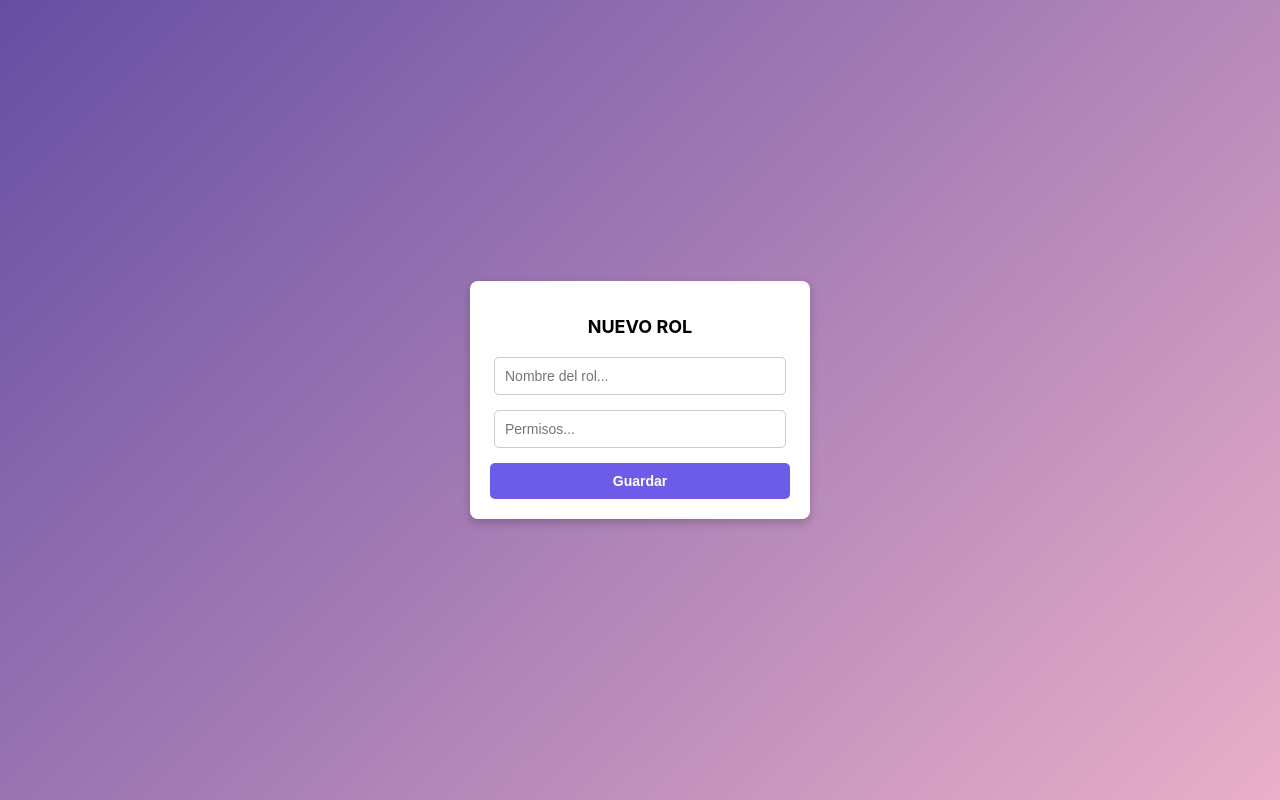
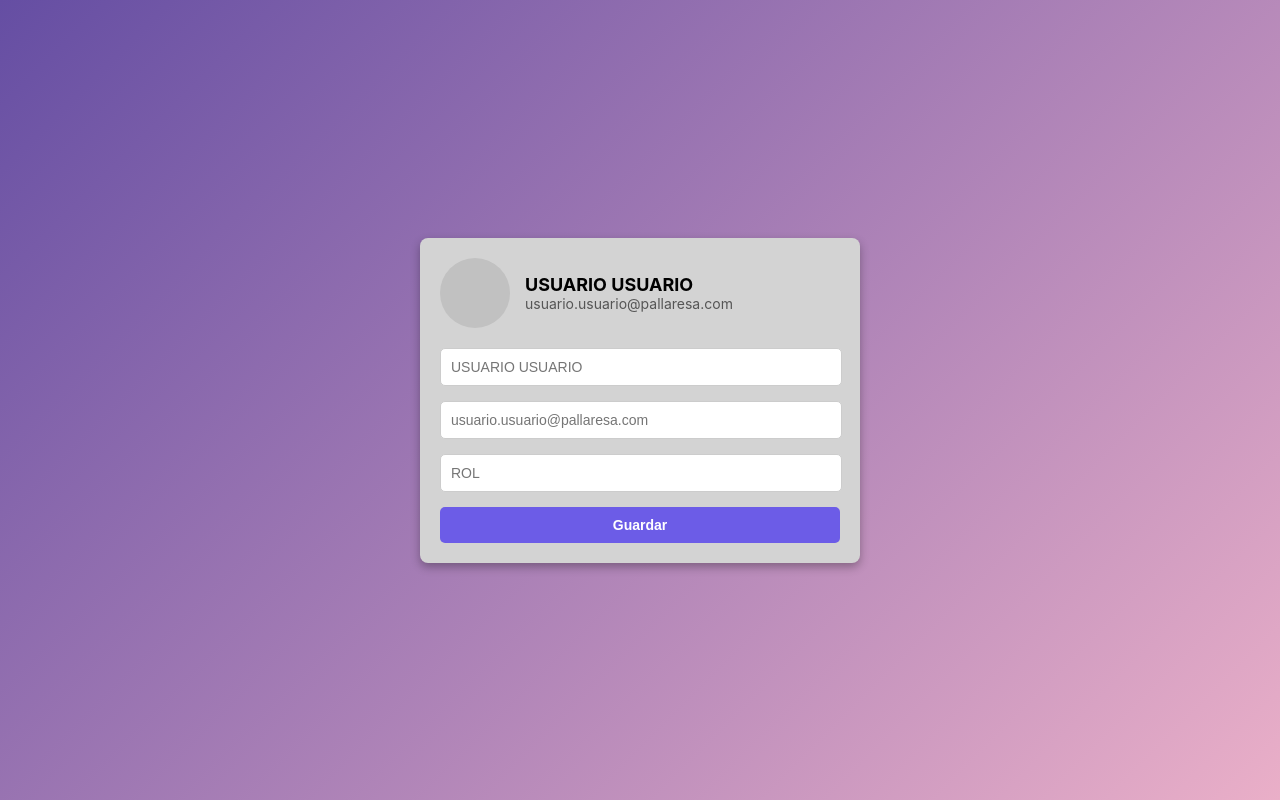
Before and after one commit to NHerreroo/Pallaresa_Gestor_Web, a React (Create React App) app in the folder pallaresa_gestor_web/: page / in a window 1280 px wide. Built offline with nearby package versions, Linux system fonts and the light colour scheme.

Commit message:
editarUsuario

```diff
--- /dev/null
+++ b/pallaresa_gestor_web/src/Admin/Css/EditarUsuario.css
@@ -0,0 +1,88 @@
+/* Fondo */
+.overlay-container {
+    position: fixed;
+    top: 0;
+    left: 0;
+    width: 100vw;
+    height: 100vh;
+    background: linear-gradient(135deg, #654ea3, #eaafc8);
+    display: flex;
+    justify-content: center;
+    align-items: center;
+    z-index: 1000;
+  }
+
+  /* Caja principal */
+  .editar-usuario-box {
+    width: 400px;
+    padding: 20px;
+    background-color: #d3d3d3;
+    border-radius: 8px;
+    box-shadow: 0 4px 10px rgba(0, 0, 0, 0.3);
+    text-align: center;
+  }
+
+
+  .usuario-header {
+    display: flex;
+    align-items: center;
+    margin-bottom: 20px;
+  }
+
+  /* Avatar/Foto */
+  .usuario-avatar {
+    width: 70px;
+    height: 70px;
+    background-color: #c1c1c1;
+    border-radius: 50%;
+    margin-right: 15px;
+  }
+
+  /* Información del usuario */
+  .usuario-info {
+    text-align: left;
+  }
+
+  .usuario-nombre {
+    font-size: 18px;
+    font-weight: bold;
+    margin: 0;
+  }
+
+  .usuario-email {
+    font-size: 14px;
+    color: #555;
+    margin: 0;
+  }
+
+  /* Info */
+  .usuario-form {
+    display: flex;
+    flex-direction: column;
+  }
+
+  .usuario-input {
+    width: 95%;
+    padding: 10px;
+    margin-bottom: 15px;
+    border: 1px solid #ccc;
+    border-radius: 5px;
+    font-size: 14px;
+  }
+
+  /* Botón guardar */
+  .usuario-button {
+    padding: 10px;
+    background-color: #6c5ce7;
+    color: white;
+    font-size: 14px;
+    font-weight: bold;
+    border: none;
+    border-radius: 5px;
+    cursor: pointer;
+    transition: background-color 0.3s ease;
+  }
+
+  .usuario-button:hover {
+    background-color: #4834d4;
+  }
--- /dev/null
+++ b/pallaresa_gestor_web/src/Admin/JS/EditarUsuario.js
@@ -0,0 +1,36 @@
+import React from "react";
+import "../Css/EditarUsuario.css";
+
+export const EditarUsuario = () => {
+  return (
+    <div className="overlay-container">
+      <div className="editar-usuario-box">
+        <div className="usuario-header">
+          <div className="usuario-avatar"></div>
+          <div className="usuario-info">
+            <h2 className="usuario-nombre">USUARIO USUARIO</h2>
+            <p className="usuario-email">usuario.usuario@pallaresa.com</p>
+          </div>
+        </div>
+        <form className="usuario-form">
+          <input
+            type="text"
+            placeholder="USUARIO USUARIO"
+            className="usuario-input"
+          />
+          <input
+            type="email"
+            placeholder="usuario.usuario@pallaresa.com"
+            className="usuario-input"
+          />
+          <input type="text" placeholder="ROL" className="usuario-input" />
+          <button type="submit" className="usuario-button">
+            Guardar
+          </button>
+        </form>
+      </div>
+    </div>
+  );
+};
+
+export default EditarUsuario;
--- a/pallaresa_gestor_web/src/index.js
+++ b/pallaresa_gestor_web/src/index.js
@@ -5,12 +5,14 @@ import App from './App';
 import reportWebVitals from './reportWebVitals';
 import ModalRol from './Admin/JS/ModalRol';
 import CrearUsuario from './Admin/JS/CrearUsuario';
+import EditarUsuario from './Admin/JS/EditarUsuario';
 
 const root = ReactDOM.createRoot(document.getElementById('root'));
 root.render(
   //<App />
   //<CrearUsuario/>
-  <ModalRol/>
+  //<ModalRol/>
+  <EditarUsuario/>
 );
 
 reportWebVitals();
```
